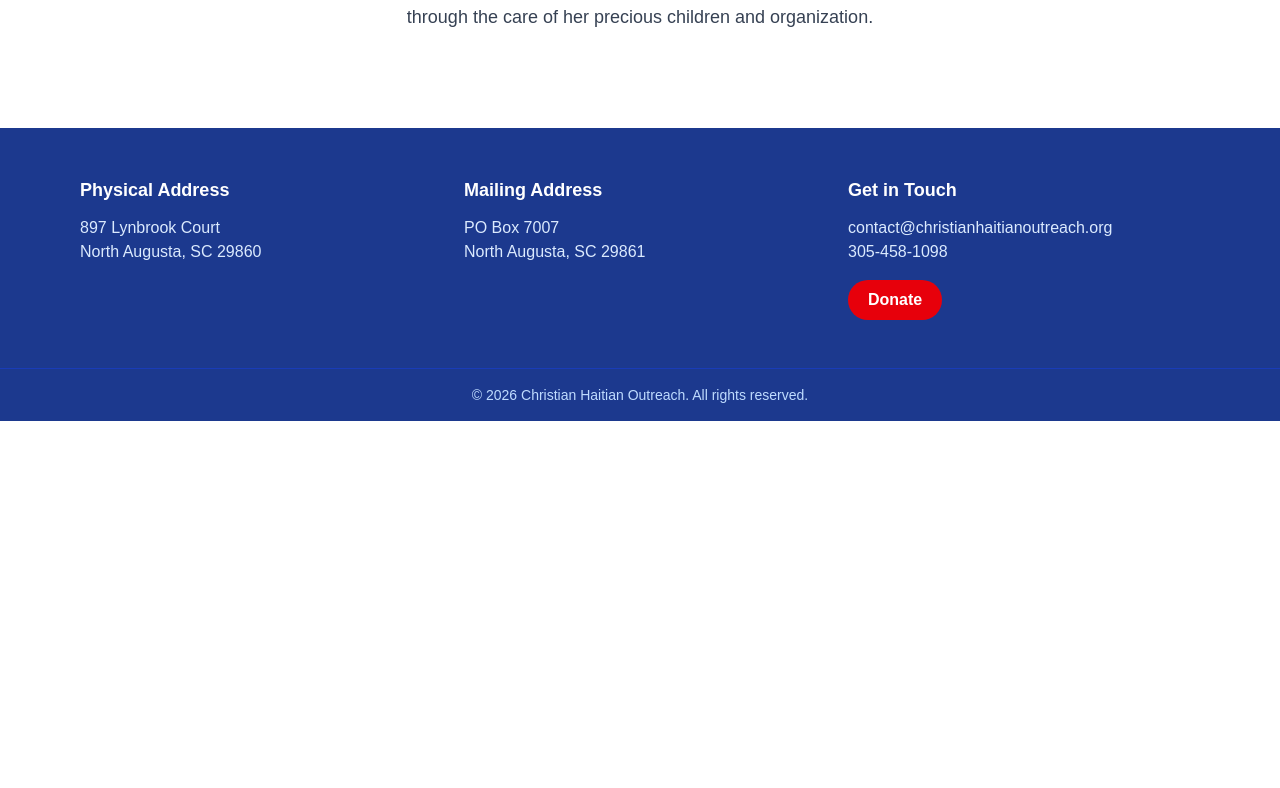
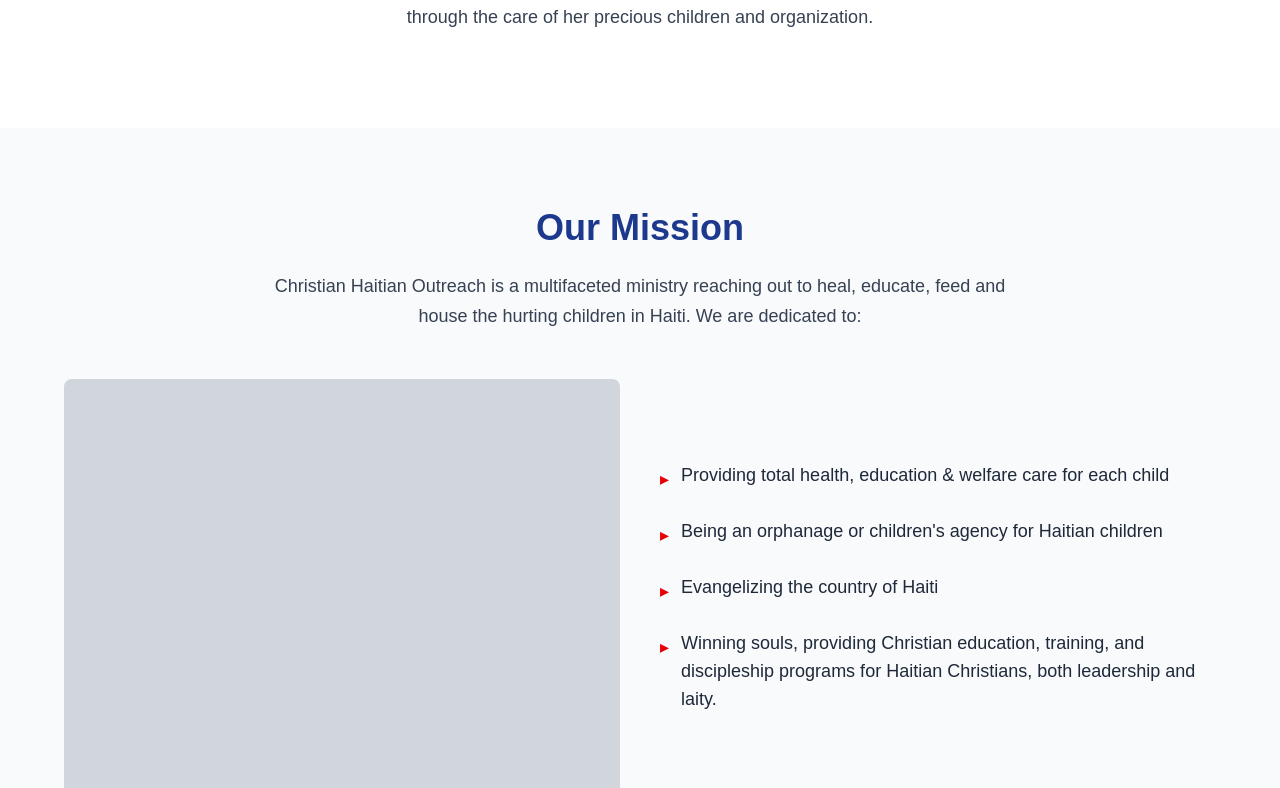
Before and after one commit to berenice0909/christian-haitian-outreach, a Next.js app: page / in a window 1280 px wide. Shown: the part 907-1695 px from the top of the page. Before the commit the page ends 1328 px from the top, so only its background shows below. Built offline with nearby package versions, Linux system fonts and the light colour scheme.

Commit message:
Add Mission section

```diff
--- a/src/app/page.tsx
+++ b/src/app/page.tsx
@@ -1,12 +1,14 @@
 
 import Hero from "@/components/Hero/Hero";
 import About from "@/components/About/About";
+import Mission from "@/components/Mission/Mission";
 
 export default function Home() {
   return (
     <main className="flex-1">
       <Hero />
       <About />
+      <Mission />
     </main>
   );
 }
--- /dev/null
+++ b/src/components/Mission/Mission.module.css
@@ -0,0 +1,37 @@
+@reference "../../app/globals.css";
+
+.mission {
+  @apply bg-gray-50 px-4 py-20;
+}
+
+.inner {
+  @apply mx-auto max-w-6xl;
+}
+
+.heading {
+  @apply mb-6 text-center text-3xl font-bold text-blue-900 md:text-4xl;
+}
+
+.intro {
+  @apply mx-auto mb-12 max-w-3xl text-center text-lg leading-relaxed text-gray-700;
+}
+
+.columns {
+  @apply grid items-center gap-10 md:grid-cols-2;
+}
+
+.photo {
+  @apply aspect-[4/3] rounded-lg bg-gray-300;
+}
+
+.list {
+  @apply space-y-6;
+}
+
+.point {
+  @apply flex gap-3 text-lg text-gray-800;
+}
+
+.marker {
+  @apply mt-1 text-red-600;
+}
--- /dev/null
+++ b/src/components/Mission/Mission.tsx
@@ -0,0 +1,30 @@
+import { site } from "@/content/site";
+import styles from "./Mission.module.css";
+
+export default function Mission() {
+  const { mission } = site;
+
+  return (
+    <section id="mission" className={styles.mission}>
+      <div className={styles.inner}>
+        <h2 className={styles.heading}>{mission.heading}</h2>
+        <p className={styles.intro}>{mission.intro}</p>
+
+        <div className={styles.columns}>
+          <div className={styles.photo} aria-hidden="true" />
+
+          <ul className={styles.list}>
+            {mission.points.map((point) => (
+              <li key={point} className={styles.point}>
+                <span className={styles.marker} aria-hidden="true">
+                  ▸
+                </span>
+                {point}
+              </li>
+            ))}
+          </ul>
+        </div>
+      </div>
+    </section>
+  );
+}
--- a/src/content/site.ts
+++ b/src/content/site.ts
@@ -10,6 +10,17 @@
       paragraphs: [
         "Founded by Eleanor \"Mom\" Workman in 1974, Christian Haitian Outreach (CHO) supports the orphans, children, and poor of Haiti.",
         "We are excited to announce that Mom's precious son, Dr. Franco Jean-Louis, is now overseeing CHO and all operations in Haiti. He is continuing Mom Eleanor's vision and honoring her legacy through the care of her precious children and organization.",
+      ],
+    },
+    mission: {
+      heading: "Our Mission",
+      intro:
+        "Christian Haitian Outreach is a multifaceted ministry reaching out to heal, educate, feed and house the hurting children in Haiti. We are dedicated to:",
+      points: [
+        "Providing total health, education & welfare care for each child",
+        "Being an orphanage or children's agency for Haitian children",
+        "Evangelizing the country of Haiti",
+        "Winning souls, providing Christian education, training, and discipleship programs for Haitian Christians, both leadership and laity.",
       ],
     },
     nav: [
```
